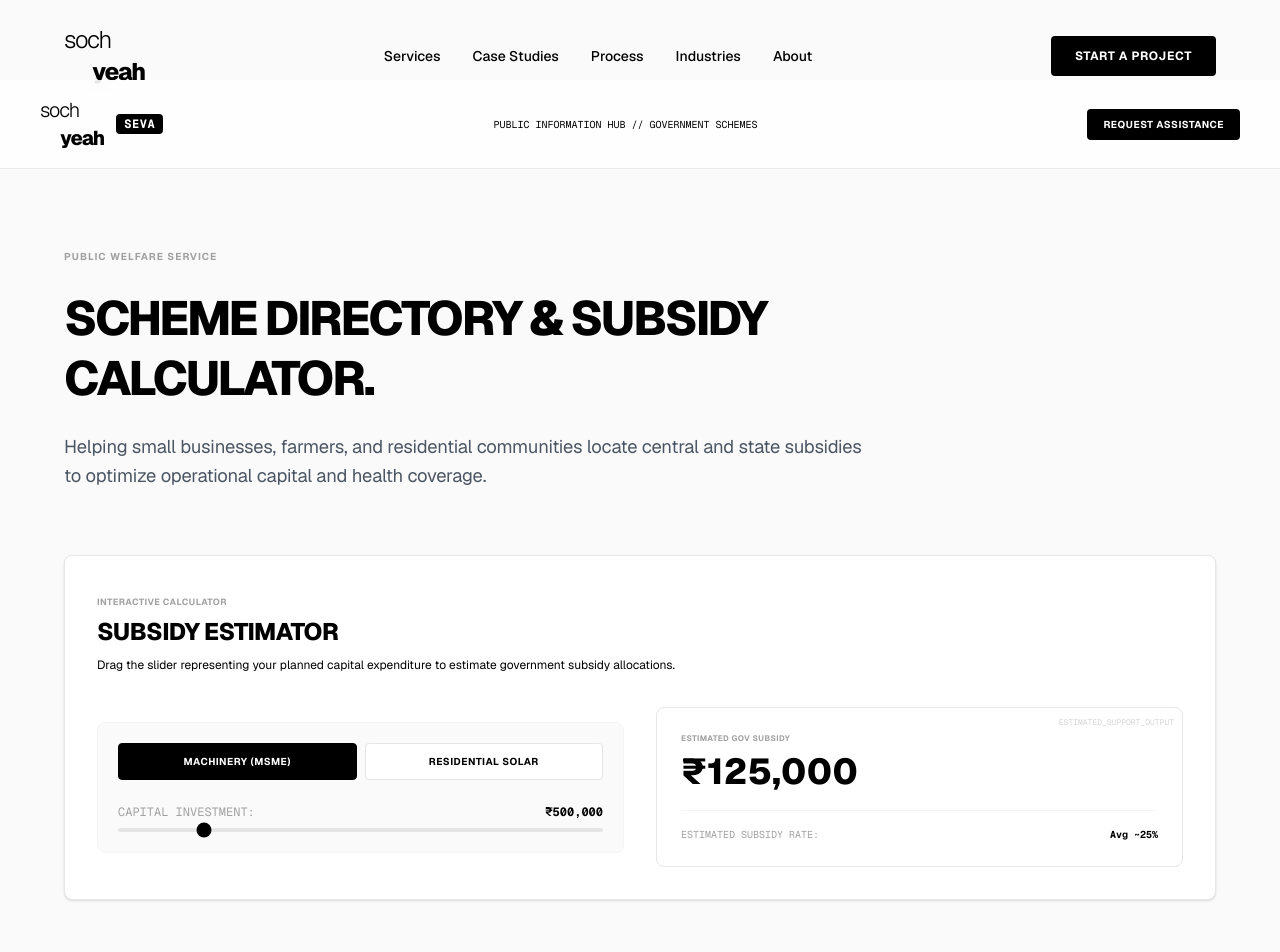
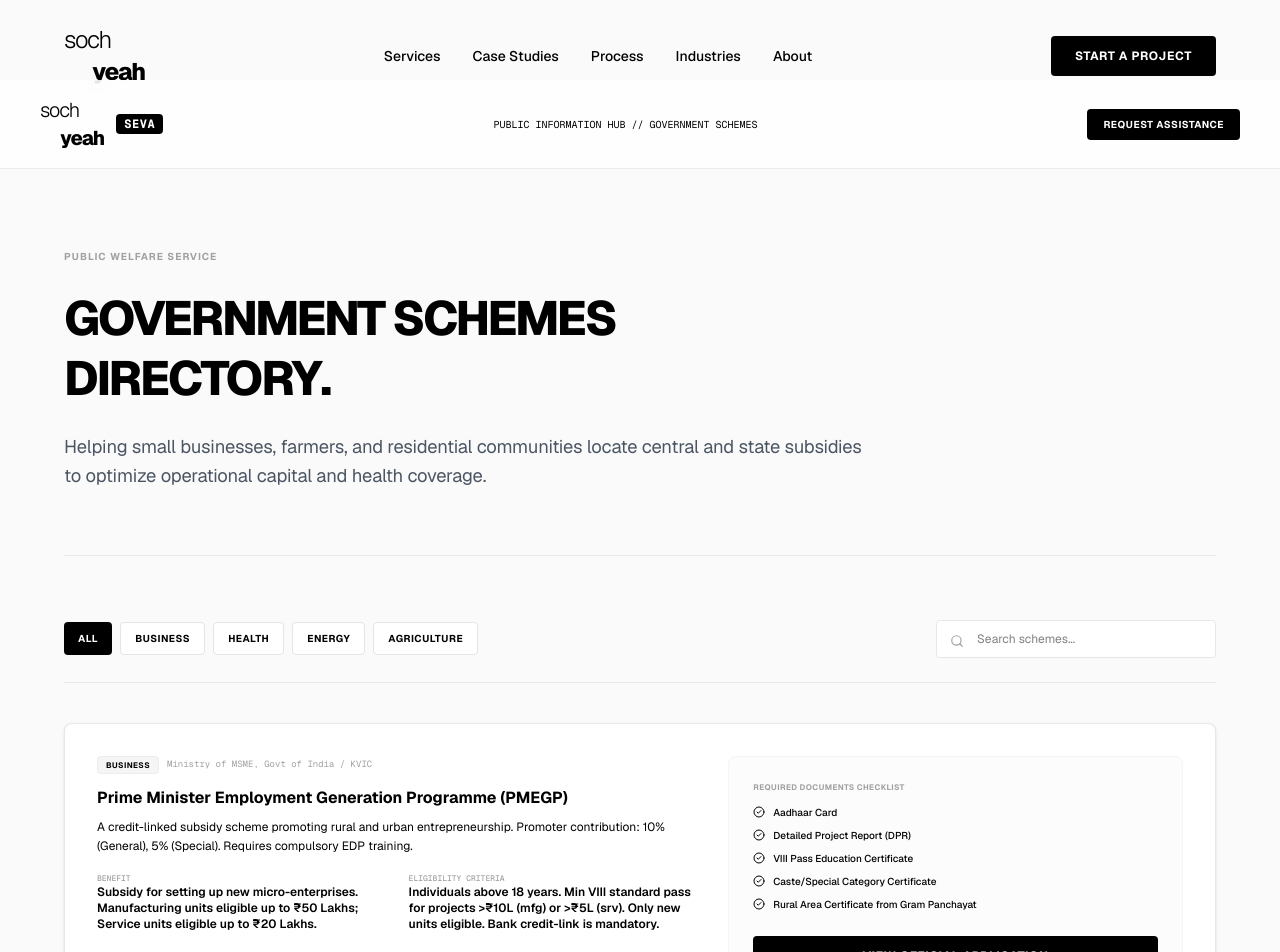
Before and after one commit to En5id3/SY, a Next.js app: page /seva in a window 1280 px wide. Shown: the top 952 px of the page. Built offline with nearby package versions, Linux system fonts and the light colour scheme.

Commit message:
feat: remove Interactive Subsidy Estimator panel and states from Seva

```diff
--- a/src/app/seva/page.tsx
+++ b/src/app/seva/page.tsx
@@ -133,10 +133,6 @@ export default function SevaPortal() {
   const [selectedCat, setSelectedCat] = useState<'all' | 'business' | 'health' | 'energy' | 'agriculture'>('all');
   const [query, setQuery] = useState('');
 
-  // Calculator States
-  const [calcType, setCalcType] = useState<'machinery' | 'solar'>('machinery');
-  const [investment, setInvestment] = useState<number>(500000);
-
   const filteredSchemes = governmentSchemes.filter((sc) => {
     const matchesCat = selectedCat === 'all' || sc.category === selectedCat;
     const matchesQuery = sc.name.toLowerCase().includes(query.toLowerCase()) ||
@@ -145,18 +141,6 @@ export default function SevaPortal() {
     return matchesCat && matchesQuery;
   });
 
-  // Calculate Subsidy
-  const getEstimatedSubsidy = () => {
-    if (calcType === 'solar') {
-      // Solar rates flat caps
-      if (investment <= 100000) return 30000;
-      if (investment <= 200000) return 60000;
-      return 78000;
-    } else {
-      // Machinery: PMEGP rates (approx 25% avg)
-      return Math.round(investment * 0.25);
-    }
-  };
 
   return (
     <div className="bg-[#fafafa] min-h-screen text-black antialiased">
@@ -189,80 +173,13 @@ export default function SevaPortal() {
         <div className="max-w-[800px] mb-16 flex flex-col gap-6">
           <span className="text-[10px] font-bold tracking-widest uppercase text-neutral-400">PUBLIC WELFARE SERVICE</span>
           <h1 className="text-4xl md:text-5xl font-extrabold tracking-tighter text-black uppercase leading-tight">
-            SCHEME DIRECTORY & SUBSIDY CALCULATOR.
+            GOVERNMENT SCHEMES DIRECTORY.
           </h1>
           <p className="sub-editorial text-color-text-secondary leading-relaxed font-semibold">
             Helping small businesses, farmers, and residential communities locate central and state subsidies to optimize operational capital and health coverage.
           </p>
         </div>
 
-        {/* 3. Interactive Subsidy Estimator Panel */}
-        <section className="mb-20 border border-border-light bg-white rounded-lg p-6 md:p-8 shadow-sm">
-          <div className="max-w-[600px] mb-8">
-            <span className="text-[9px] font-bold tracking-wider text-neutral-400 uppercase">Interactive Calculator</span>
-            <h2 className="text-xl md:text-2xl font-extrabold text-black uppercase tracking-tight mt-1 mb-2">
-              Subsidy Estimator
-            </h2>
-            <p className="text-xs text-color-text-secondary leading-relaxed">
-              Drag the slider representing your planned capital expenditure to estimate government subsidy allocations.
-            </p>
-          </div>
-
-          <div className="grid grid-cols-1 md:grid-cols-2 gap-8 items-center">
-            {/* Control Column */}
-            <div className="flex flex-col gap-6 bg-neutral-50 border border-neutral-100 rounded-lg p-5">
-              <div className="flex gap-2">
-                <button
-                  onClick={() => { setCalcType('machinery'); setInvestment(500000); }}
-                  className={`flex-1 text-[10px] font-bold uppercase tracking-wider py-2.5 rounded border transition-colors ${
-                    calcType === 'machinery' ? 'bg-black text-white border-black' : 'bg-white border-neutral-200 text-color-text-secondary hover:border-black'
-                  }`}
-                >
-                  Machinery (MSME)
-                </button>
-                <button
-                  onClick={() => { setCalcType('solar'); setInvestment(150000); }}
-                  className={`flex-1 text-[10px] font-bold uppercase tracking-wider py-2.5 rounded border transition-colors ${
-                    calcType === 'solar' ? 'bg-black text-white border-black' : 'bg-white border-neutral-200 text-color-text-secondary hover:border-black'
-                  }`}
-                >
-                  Residential Solar
-                </button>
-              </div>
-
-              <div className="flex flex-col gap-2">
-                <div className="flex justify-between text-xs font-mono">
-                  <span className="text-neutral-400 uppercase">Capital Investment:</span>
-                  <span className="text-black font-bold">₹{investment.toLocaleString()}</span>
-                </div>
-                <input
-                  type="range"
-                  min={calcType === 'solar' ? 50000 : 100000}
-                  max={calcType === 'solar' ? 500000 : 2500000}
-                  step={10000}
-                  value={investment}
-                  onChange={(e) => setInvestment(Number(e.target.value))}
-                  className="w-full accent-black cursor-pointer h-1 bg-neutral-200 rounded-lg appearance-none"
-                />
-              </div>
-            </div>
-
-            {/* Calculations Outcome Output */}
-            <div className="border border-border-light rounded-lg p-6 bg-white flex flex-col justify-between min-h-[160px] relative overflow-hidden">
-              <span className="absolute top-2 right-2 text-[8px] font-mono text-neutral-300">ESTIMATED_SUPPORT_OUTPUT</span>
-              <div>
-                <span className="text-[8px] font-bold text-neutral-400 uppercase tracking-wider block">Estimated Gov Subsidy</span>
-                <div className="text-3xl md:text-4xl font-extrabold text-black mt-2">
-                  ₹{getEstimatedSubsidy().toLocaleString()}
-                </div>
-              </div>
-              <div className="border-t border-neutral-100 pt-4 flex justify-between items-center text-[10px] font-mono mt-4">
-                <span className="text-neutral-400 uppercase">Estimated Subsidy Rate:</span>
-                <span className="text-black font-bold">{calcType === 'solar' ? 'Slab-Based' : 'Avg ~25%'}</span>
-              </div>
-            </div>
-          </div>
-        </section>
 
         {/* 4. Schemes Index directory */}
         <section className="border-t border-border-light pt-16">
```
